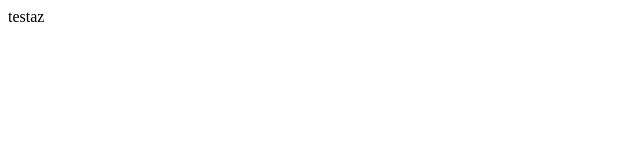
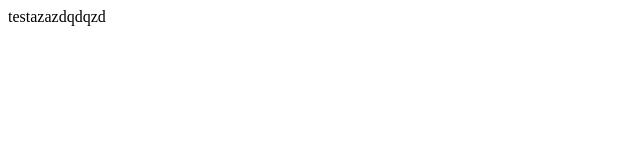
Before and after one commit to JorisJansDev/JSOOP2023, a plain HTML site: page index.html in a window 1280 px wide. Shown: the full height of the page, 0-640 px from the left. Drawn offline with Linux system fonts and the light colour scheme.

Commit message:
TestCedric

```diff
--- a/index.html
+++ b/index.html
@@ -7,6 +7,6 @@
     <title>Document</title>
 </head>
 <body>
-    testaz
+    testazazdqdqzd
 </body>
 </html>
```
